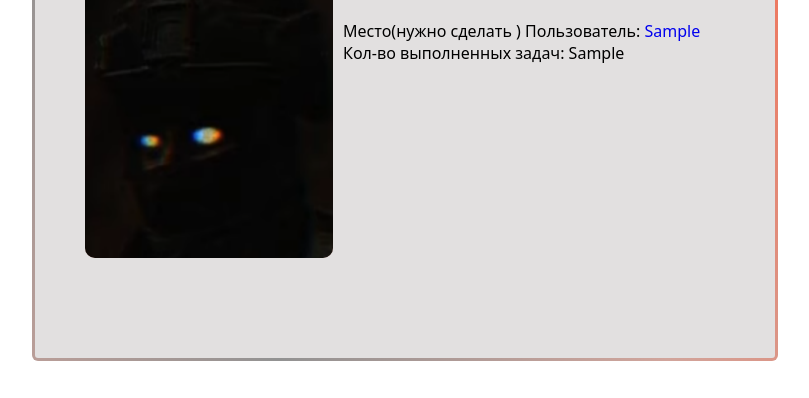
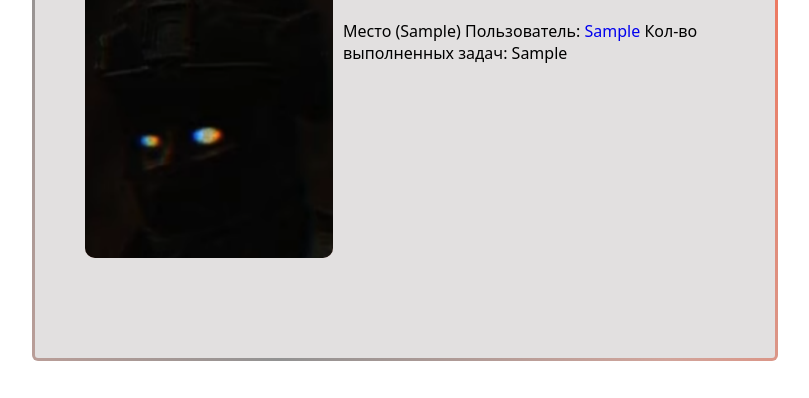
Before and after one commit to TimAny-W/shizohrenya, a Django app: template shizohrenya/user_system/templates/user/profile.html in a window 1280 px wide. Shown: the part 242-640 px from the top of the page, without its empty margins (235-1044 px from the left). Run offline with Django 4.2, Linux system fonts and the light colour scheme; the template is opened without the code that fills it: most values are stand-ins (such as "Sample title", 1, 10 or a date in 2020).

Commit message:
Add files via upload

```diff
--- a/shizohrenya/user_system/templates/user/profile.html
+++ b/shizohrenya/user_system/templates/user/profile.html
@@ -23,7 +23,7 @@
 
             <div class="rating">
                 {% for line in rating %}
-            Место(нужно сделать ) Пользователь: <a href="{% url 'profile' line.1 %}">{{ line.0 }}</a> Кол-во выполненных задач: {{ line.1 }}<br>
+            Место ({{ line.2 }}) Пользователь: <a href="{% url 'profile' line.1 %}">{{ line.0 }}</a> Кол-во выполненных задач: {{ line.1 }}<br>
 
             {% endfor %}
             </div>
```
